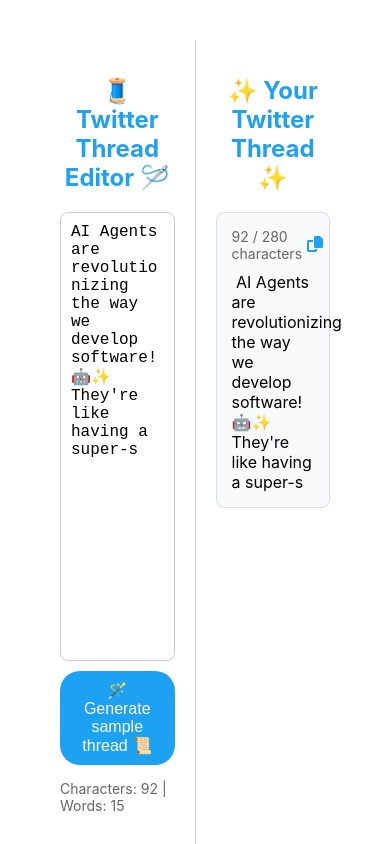
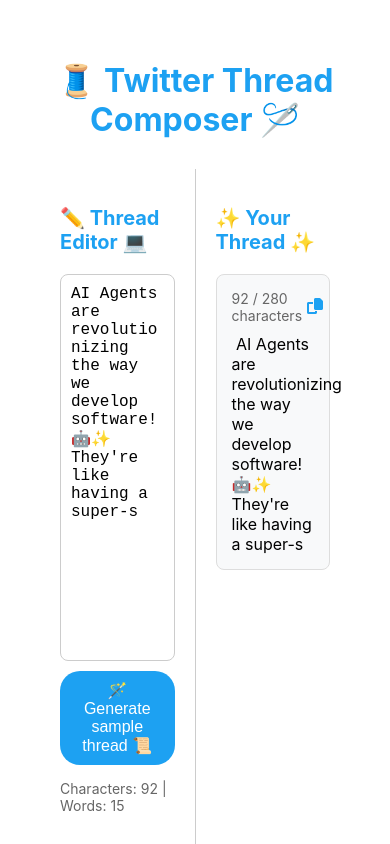
Before and after one commit to asizikov/twitter-thread-editor, a website with bundled scripts: page public/index.html in a window 390 px wide. Both pictures are taken after a click on the button "🪄 Generate sample thread 📜". Built offline with nearby package versions, Linux system fonts and the light colour scheme.

Commit message:
Update UI layout and styling for the Twitter Thread Editor
- Improve layout structure with flex containers
- Add visual connection between tweets
- Update headers and styling
- Enhance responsive design

```diff
--- a/public/index.html
+++ b/public/index.html
@@ -14,16 +14,34 @@
             box-sizing: border-box;
             font-family: -apple-system, system-ui, BlinkMacSystemFont, "Segoe UI", Roboto, Ubuntu;
         }
+
+        .main-header {
+            text-align: center;
+            font-size: 32px;
+            margin-bottom: 30px;
+            color: #1da1f2;
+        }
+
         #app {
             display: flex;
+            flex-direction: column;
             min-height: calc(100vh - 40px);
         }
+
+        .content-wrapper {
+            display: flex;
+            flex: 1;
+        }
+
         .panel-header {
-            font-size: 24px;
+            font-size: 20px;
             margin-bottom: 20px;
-            text-align: center;
             color: #1da1f2;
+            display: flex;
+            align-items: center;
+            gap: 8px;
         }
+
         .left-panel {
             flex: 1;
             padding: 20px;
@@ -31,11 +49,14 @@
             flex-direction: column;
             border-right: 1px solid #ccc;
         }
+
         .right-panel {
             flex: 1;
             padding: 20px;
             overflow-y: auto;
+            position: relative;
         }
+
         .input-area {
             flex-grow: 1;
             width: 100%;
@@ -57,11 +78,22 @@
             border: 1px solid #ddd;
             border-radius: 8px;
             padding: 15px;
-            margin-bottom: 15px;
+            margin-bottom: 30px;
             white-space: pre-wrap;
             position: relative;
             transition: all 0.3s ease;
         }
+
+        .tweet-preview:not(:last-child)::after {
+            content: '';
+            position: absolute;
+            left: 50%;
+            bottom: -30px;
+            width: 2px;
+            height: 30px;
+            background-color: #1da1f2;
+        }
+
         .tweet-preview.copied {
             opacity: 0.7;
             border-color: #1da1f2;
@@ -125,8 +157,10 @@
 </head>
 <body>
     <div id="app">
+        <h1 class="main-header">🧵 Twitter Thread Composer 🪡</h1>
+        <div class="content-wrapper">
             <div class="left-panel">
-            <h1 class="panel-header">🧵 Twitter Thread Editor 🪡</h1>
+                <h2 class="panel-header">✏️ Thread Editor 💻</h2>
                 <textarea
                     class="input-area"
                     v-model="inputText"
@@ -140,7 +174,7 @@
                 </div>
             </div>
             <div class="right-panel">
-            <h1 class="panel-header">✨ Your Twitter Thread ✨</h1>
+                <h2 class="panel-header">✨ Your Thread ✨</h2>
                 <transition-group name="tweet-list">
                     <div
                         v-for="(tweet, index) in tweetThreadChunks"
@@ -160,6 +194,7 @@
                 </transition-group>
             </div>
         </div>
+    </div>
     <script type="module" src="./app.js"></script>
 </body>
 </html>
```
Lines whose indentation alone changed are shown as unchanged.
